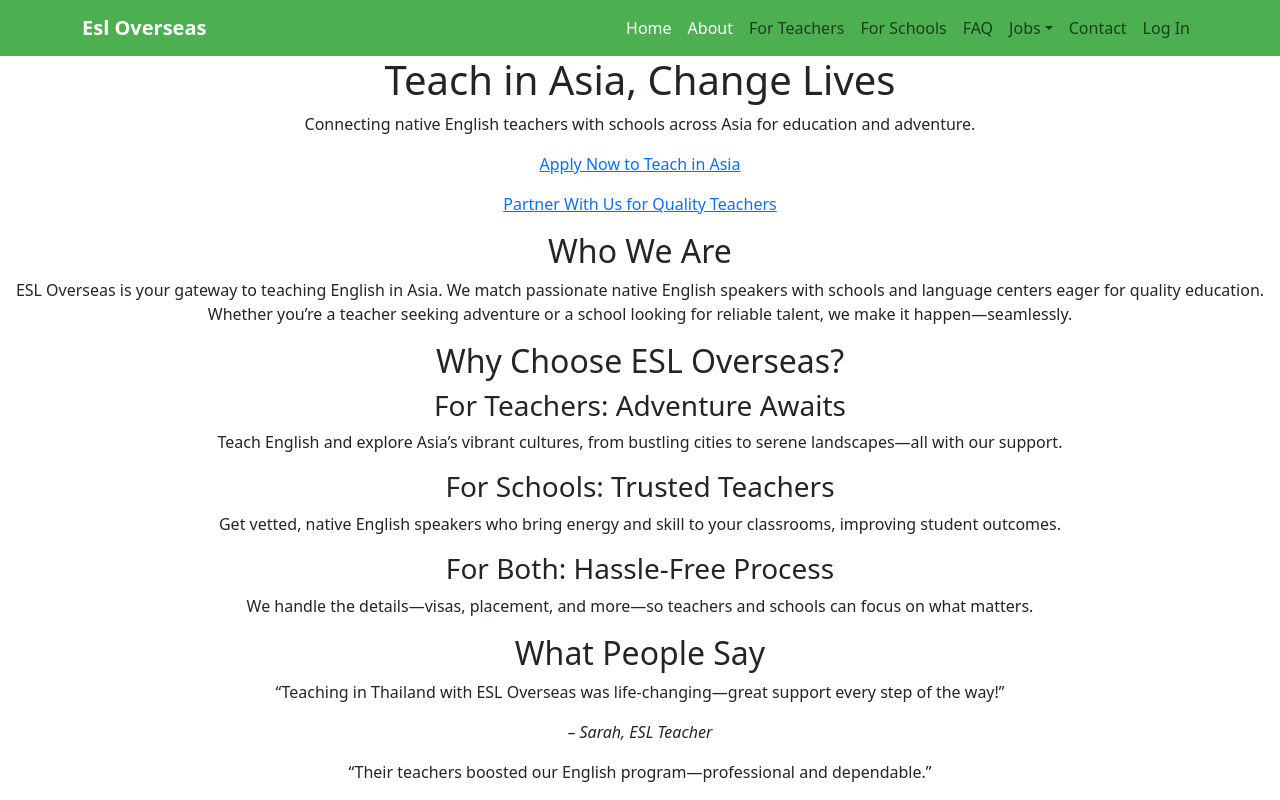
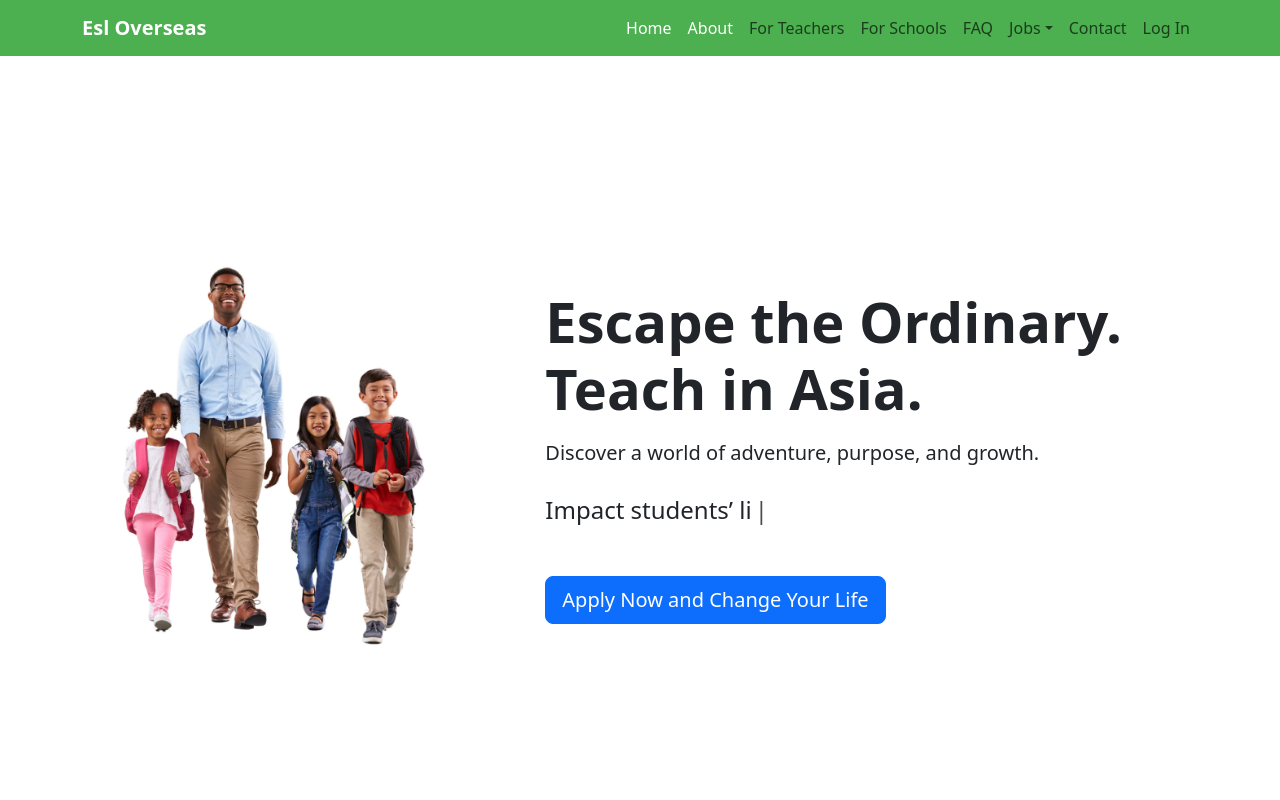
Before and after one commit to mabgcm/esloverseas, a Next.js app: page / in a window 1280 px wide. Shown: the top 800 px of the page. Built offline with nearby package versions, Linux system fonts and the light colour scheme.

Commit message:
hero section

```diff
--- /dev/null
+++ b/app/components/Hersection.js
@@ -0,0 +1,52 @@
+import { useTypewriter, Cursor } from 'react-simple-typewriter';
+import Link from 'next/link';
+
+const HeroSection = () => {
+    // Array of motivational phrases for the typewriter effect
+    const phrases = [
+        'Explore vibrant cultures.',
+        'Impact students’ lives.',
+        'Find financial freedom.',
+        'Join a supportive community.',
+    ];
+
+    // Typewriter hook configuration
+    const [text] = useTypewriter({
+        words: phrases,
+        loop: true,
+        typeSpeed: 65,
+        deleteSpeed: 50,
+        delaySpeed: 1500,
+    });
+
+    return (
+        <section className="min-vh-100 d-flex align-items-center" style={{ width: '100vw' }}>
+            <div className="row align-items-center w-100 h-100 m-0">
+                {/* Left Column: Image (5/12 width) */}
+                <div className="col-5 d-flex justify-content-center">
+                    <img
+                        src="/images/hero-teacher-asia.jpg" // Replace with your image path
+                        alt="Teacher in Asia"
+                        className="img-fluid rounded w-100 h-100 object-fit-cover"
+                        style={{ maxHeight: '100vh' }}
+                    />
+                </div>
+
+                {/* Right Column: Typewriter Text (7/12 width) */}
+                <div className="col-md-7 text-center text-md-start">
+                    <h1 className="display-4 fw-bold mb-3">Escape the Ordinary. Teach in Asia.</h1>
+                    <p className="lead mb-4">Discover a world of adventure, purpose, and growth.</p>
+                    <p className="fs-4 mb-5">
+                        {text}
+                        <Cursor cursorStyle="|" />
+                    </p>
+                    <Link href="/for-teachers">
+                        <button className="btn btn-primary btn-lg">Apply Now and Change Your Life</button>
+                    </Link>
+                </div>
+            </div>
+        </section >
+    );
+};
+
+export default HeroSection;
--- a/app/globals.css
+++ b/app/globals.css
@@ -19,3 +19,7 @@ main {
   top: 0;
   left: 100%;
 }
+
+.hero-section {
+  background: url('/images/hero-bg.jpg') no-repeat center/cover;
+}
--- a/app/page.js
+++ b/app/page.js
@@ -1,19 +1,12 @@
 'use client';
 import Link from "next/link";
+import HeroSection from "./components/Hersection";
 
 export default function Home() {
   return (
     <>
       <div className="text-center">
-        {/* Welcome Section (Hero Area) */}
-        <h1>Teach in Asia, Change Lives</h1>
-        <p>Connecting native English teachers with schools across Asia for education and adventure.</p>
-        <Link href="/for-teachers">
-          <p>Apply Now to Teach in Asia</p>
-        </Link>
-        <Link href="/for-schools">
-          <p>Partner With Us for Quality Teachers</p>
-        </Link>
+        <HeroSection />
 
         {/* Quick Introduction */}
         <h2>Who We Are</h2>
--- a/package.json
+++ b/package.json
@@ -13,6 +13,7 @@
     "bootstrap-icons": "^1.11.3",
     "next": "15.1.7",
     "react": "^19.0.0",
-    "react-dom": "^19.0.0"
+    "react-dom": "^19.0.0",
+    "react-simple-typewriter": "^5.0.1"
   }
 }
```
Also changed, not shown: public/images/hero-teacher-asia.jpg (added), 1 other file (tests, documents, lock files or other folders).
